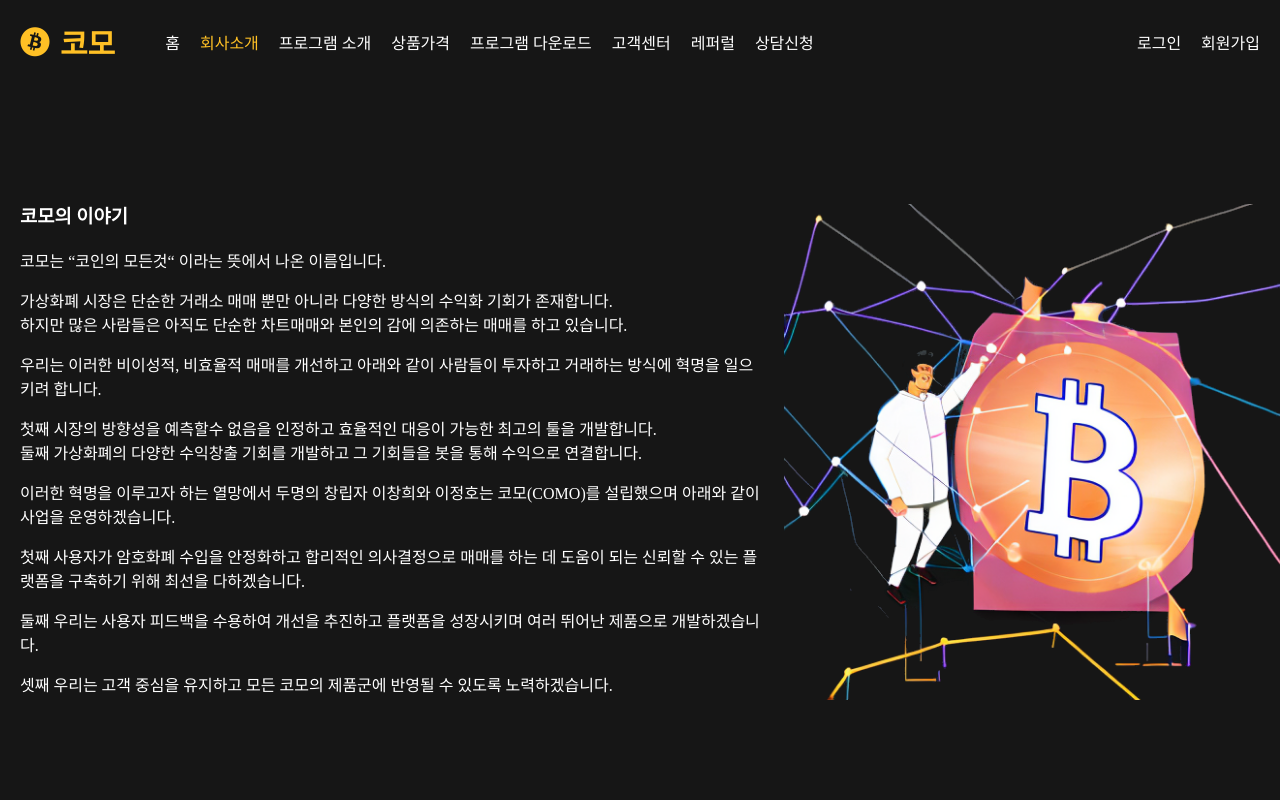
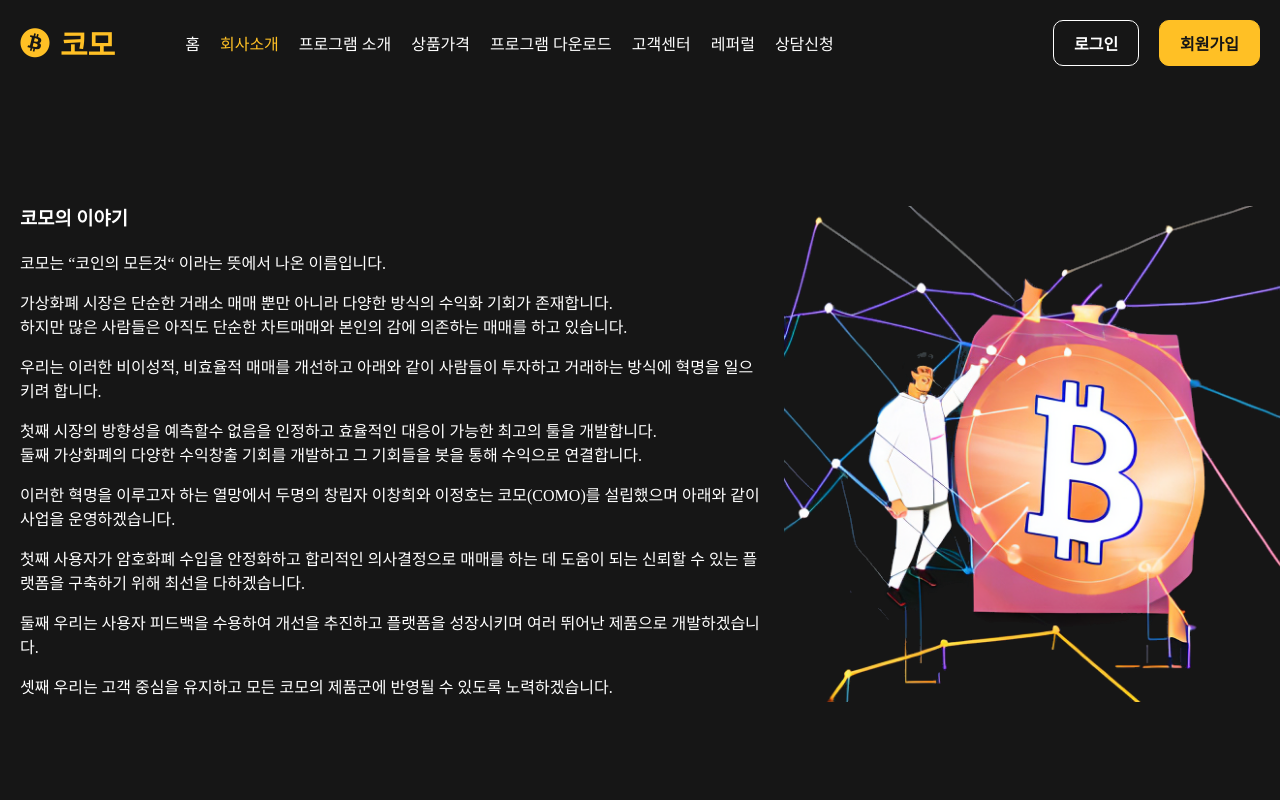
Before and after one commit to Ryugi62/como_website, a Vue app in the folder web/: page /intro in a window 1280 px wide. Shown: the top 800 px of the page. Built offline with nearby package versions, Linux system fonts and the light colour scheme.

Commit message:
refactor : change clean code in HeaderComponent

```diff
--- a/web/src/components/HeaderComponent.vue
+++ b/web/src/components/HeaderComponent.vue
@@ -1,11 +1,11 @@
 <template>
-  <div class="header">
+  <header class="header">
     <RouterLink to="/" class="header-logo">
       <i class="fa-brands fa-bitcoin header-icon"></i>
-      <div class="header-title">코모</div>
+      <span class="header-title">코모</span>
     </RouterLink>
 
-    <div class="nav">
+    <nav class="nav">
       <RouterLink
         v-for="link in linkList"
         :key="link.name"
@@ -15,51 +15,40 @@
       >
         {{ link.name }}
       </RouterLink>
-    </div>
+    </nav>
 
-    <RouterLink class="login-button como-button" to="/login">
-      로그인
-    </RouterLink>
-    <RouterLink class="register-button como-button" to="/register">
-      회원가입
-    </RouterLink>
+    <RouterLink class="button como-button2 login-button" to="/login"
+      >로그인</RouterLink
+    >
+    <RouterLink class="button como-button1 register-button" to="/register"
+      >회원가입</RouterLink
+    >
 
     <i
-      class="fa-solid fa-bars buger-button"
-      @click="bugerMenu = !bugerMenu"
+      class="fa-solid fa-bars burger-button"
+      @click="burgerMenu = !burgerMenu"
     ></i>
-    <div class="buger-menu" v-if="bugerMenu">
-      <div class="buger-menu-item" v-for="link in linkList" :key="link.name">
-        <RouterLink
-          :to="link.path"
-          class="buger-menu-link"
-          :class="{ active: $route.path === link.path }"
-        >
-          {{ link.name }}
-        </RouterLink>
-      </div>
-
-      <div class="buger-menu-item">
-        <RouterLink to="/login" class="buger-menu-link"> 로그인 </RouterLink>
-      </div>
-
-      <div class="buger-menu-item">
-        <RouterLink to="/register" class="buger-menu-link">
-          회원가입
-        </RouterLink>
-      </div>
+    <div class="burger-menu" v-if="burgerMenu">
+      <RouterLink
+        v-for="link in linkList"
+        :key="link.name"
+        :to="link.path"
+        class="burger-menu-link"
+      >
+        {{ link.name }}
+      </RouterLink>
+      <RouterLink to="/login" class="burger-menu-link">로그인</RouterLink>
+      <RouterLink to="/register" class="burger-menu-link">회원가입</RouterLink>
     </div>
-  </div>
+  </header>
 </template>
 
 <script>
 export default {
   name: "HeaderComponent",
-
   data() {
     return {
-      bugerMenu: false,
-
+      burgerMenu: false,
       linkList: [
         { name: "홈", path: "/" },
         { name: "회사소개", path: "/intro" },
@@ -76,44 +65,41 @@ export default {
 </script>
 
 <style scoped>
-* {
-  /* border: 1px solid red; */
-}
-
 .header {
   top: 0;
   width: calc(100% - 40px);
-  margin: auto;
+  padding: 20px;
   display: flex;
-  padding: 20px;
+  align-items: center;
+  background-color: #161616;
   position: sticky;
   max-width: 1440px;
-  align-items: center;
-  background-color: #161616;
+  margin: auto;
 }
 
 .header-logo {
   color: #ffc025;
   display: flex;
+  align-items: center;
   font-weight: bold;
-  align-items: center;
 }
 
 .header-icon {
-  width: fit-content;
-  height: fit-content;
   font-size: 30px;
 }
 
 .header-title {
-  margin: 0;
+  margin-left: 10px;
   font-size: 30px;
-  margin-left: 10px;
 }
 
 .nav {
+  margin-left: 50px;
   display: flex;
-  margin-left: 50px;
+}
+
+.nav-item {
+  margin-left: 20px;
 }
 .nav-item:not(:first-child) {
   margin-left: 20px;
@@ -126,51 +112,34 @@ export default {
 }
 
 .login-button {
-  background: transparent;
   margin-left: auto;
-  border-color: white;
-}
-.login-button:hover {
-  color: white;
-  background: #ff9f00;
-  border-color: #ff9f00;
-}
-.login-button:active {
-  transition: 0.1s;
-  background: #cb7e02;
-  border-color: #cb7e02;
 }
 
 .register-button {
   margin-left: 20px;
 }
 
-.buger-button {
+.burger-button {
+  display: none;
   cursor: pointer;
-  display: none;
   font-size: 30px;
   margin-left: auto;
 }
 
-.buger-menu {
+.burger-menu {
+  display: none;
   top: 100%;
   right: 0;
   width: 100%;
-  color: white;
   padding: 10px;
-  display: none;
   position: absolute;
+  flex-direction: column;
   align-items: center;
-  flex-direction: column;
   background-color: #161616;
 }
 
-.buger-menu-item {
+.burger-menu-link {
   margin: 10px 0;
-  padding: 10px;
-}
-
-.buger-menu-link {
   color: white;
   text-decoration: none;
 }
@@ -180,31 +149,22 @@ export default {
     padding: 10px;
   }
 
-  .header-logo {
-    font-size: 20px;
-  }
-
+  .header-logo,
   .header-title {
     font-size: 20px;
   }
 
-  .nav {
-    display: none;
-  }
-
-  .login-button {
-    display: none;
-  }
-
+  .nav,
+  .login-button,
   .register-button {
     display: none;
   }
 
-  .buger-button {
+  .burger-button {
     display: block;
   }
 
-  .buger-menu {
+  .burger-menu {
     display: flex;
   }
 }
```
